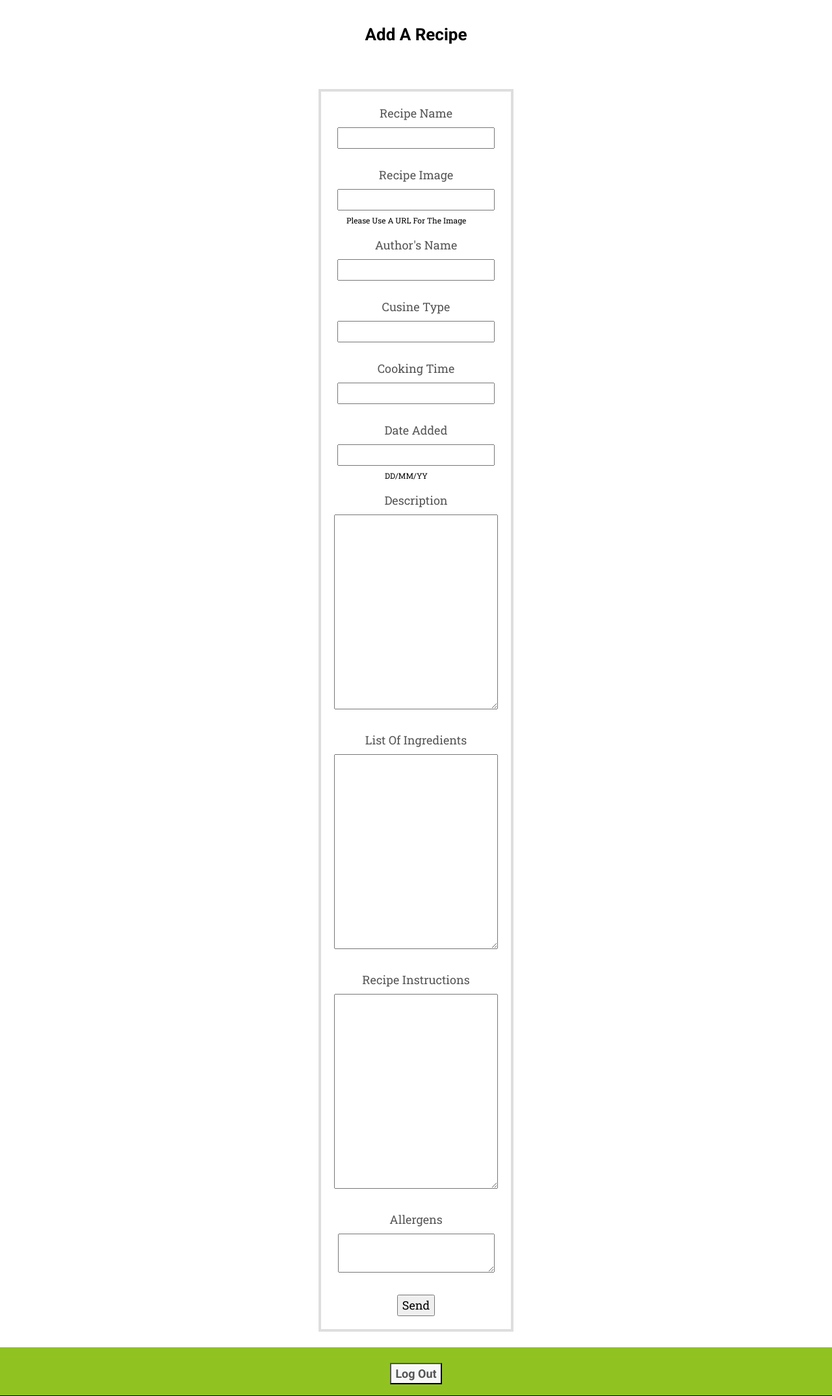
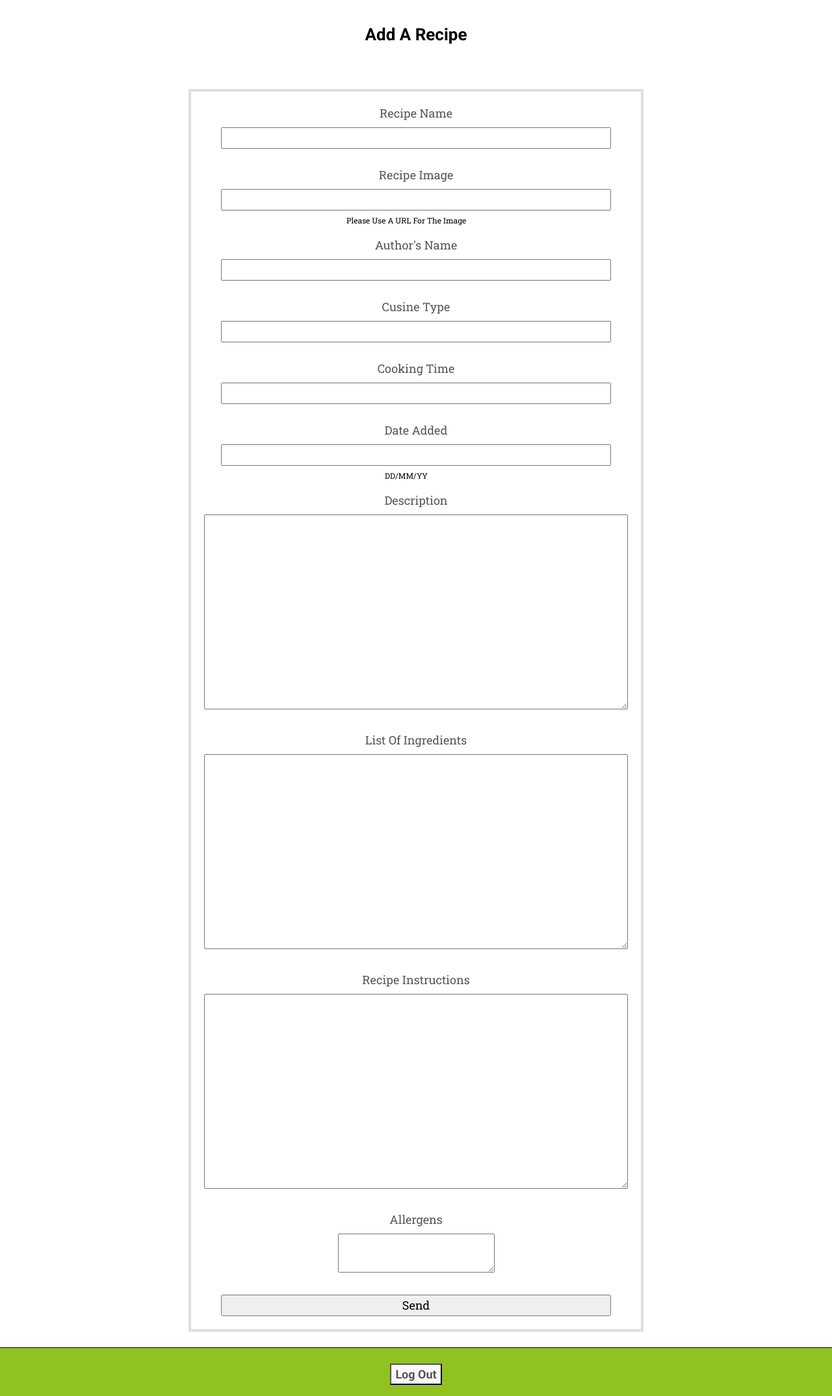
Before and after one commit to cball1990/cookbook-milestone, a Flask app: page /addrecipe in a window 1280 px wide. Shown: the part 134-2283 px from the top of the page at 65% size. Run offline with Flask 2, Linux system fonts and the light colour scheme; parts of the project's set-up code (start-up, migrations or seed data) failed here and were passed over; some libraries are stand-ins or nearby versions.

Commit message:
making improvements from feedback given by assessor. improved defensive design and responsiveness of website

```diff
--- a/app.py
+++ b/app.py
@@ -3,6 +3,7 @@ from flask import Flask, render_template, redirect, request, session, url_for, B
 from flask_pymongo import PyMongo
 from pymongo import ReturnDocument
 from bson.objectid import ObjectId
+from decouple import config
 from flask_login import LoginManager
 from forms import recipeForm
 from forms import loginForm
@@ -11,12 +12,15 @@ from forms import editRecipeForm
 from forms import sortfield
 import bcrypt
 
+if os.path.exists("env.py"):
+    import env
 
 
 app = Flask(__name__)
 app.config["MONGO_DBNAME"] = "book"
-app.config["MONGO_URI"] = os.getenv('MONGO_URI', 'mongodb://localhost')
-app.secret_key = os.getenv('SECRET_KEY')
+app.config["MONGO_URI"] = os.environ.get('MONGO_URI', 'mongodb://localhost')
+app.secret_key = os.environ.get('SECRET_KEY')
+
 
 
 
--- a/forms.py
+++ b/forms.py
@@ -1,5 +1,5 @@
 from flask_wtf import FlaskForm
-from wtforms import TextField, TextAreaField, SubmitField, IntegerField, SelectField
+from wtforms import TextField, TextAreaField, SubmitField, IntegerField, SelectField, DateField, PasswordField
 from wtforms import validators, ValidationError
 from datetime import time
 
@@ -23,7 +23,7 @@ class editRecipeForm(FlaskForm):
     author = TextField("Author's Name",[validators.Required("Please enter The Recipe Creators Name.")])
     cuisine = TextField("Cusine Type",[validators.Required("Please enter The Cuisine Category")])
     time_taken = TextField("Cooking Time",[validators.Required("Please enter The Length Of Time It Take To Make The Recipe.")])
-    date_added = TextField("Date Added",[validators.Required("Please enter Todays Date In The Format dd/mm/yyyy.")])
+    date_added = DateField("Date Added",[validators.Required("Please enter Todays Date In The Format dd/mm/yyyy.")])
     desc = TextAreaField("Description",[validators.Required("Please enter A Description For The Recipe.")])
     ingredients = TextAreaField("List Of Ingredients",[validators.Required("Please enter The Ingredients Needed For The Recipe.")])
     instructions = TextAreaField("Recipe Instructions",[validators.Required("Please enter The Instructions For The Recipe.")])
@@ -31,14 +31,10 @@ class editRecipeForm(FlaskForm):
     upvotes = IntegerField("Upvotes")
     submit = SubmitField("Send")
 
-class loginForm(FlaskForm):
-    username = TextField("Email Address", [validators.Required("Please Provide Your Email Address"), validators.Email("Please Provide Your Email Address")])
-    password = TextField("Password", [validators.Required("Please Provide Your Password")])
-    submit = SubmitField("Login")
 
 class signupForm(FlaskForm):
     username = TextField("Email Address", [validators.Required("Please Provide Your Email Address"), validators.Email("Please Provide Your Email Address")])
-    password = TextField("Password", [validators.Required("Please Provide Your Password")])
+    password = PasswordField("Password", [validators.Required("Please Provide Your Password")])
     submit = SubmitField("Sign Up")
 
 
--- a/static/css/main.css
+++ b/static/css/main.css
@@ -226,6 +226,16 @@
   height: 100%;
   padding: 20px; }
 
+@media only screen and (min-width: 992px) {
+    .add-form {
+        width: 700px;
+    }
+    .add-form input {
+        width: 600px;
+    }
+    }
+
+
 .text-area {
   width: 100%;
   height: 300px; }
@@ -255,4 +265,21 @@
   text-decoration: none;
   list-style-type: none; }
 
+.footer {
+  background-color: #90c322;
+  width: 100%;
+  height: 75px;
+  text-align: center;
+  border-top: 1px solid black; }
+}
+.fill-screen {
+    height: auto;
+}
+
+@media only screen and (min-width: 892px) {
+    .fill-screen {
+    height: 800px;
+}
+
+}
 /*# sourceMappingURL=main.css.map */
--- a/templates/add_recipe.html
+++ b/templates/add_recipe.html
@@ -38,8 +38,8 @@
                        <br>
                        <br>
                        {{ form.img.label }}<br>
-                       {{ form.img }}
-                       <p class="detail-minor-data">Please Use A URL For The Image</p>
+                       {{ form.img }} <br>
+                       <p class="detail-minor-data">Please Use A URL For The Image</p><br>
                        {{ form.author.label }}<br>
                        {{ form.author }}
                        <br>
@@ -53,7 +53,7 @@
                        <br>
                        <br>
                        {{ form.date_added.label }}<br>
-                       {{ form.date_added }}
+                       {{ form.date_added }}<br>
                        <p class="detail-minor-data">DD/MM/YY</p><br>
                        {{ form.desc.label }}<br>
                        {{ form.desc(class="text-area") }}
--- a/templates/base.html
+++ b/templates/base.html
@@ -12,7 +12,7 @@
     <link rel="stylesheet" href="{{ url_for('static', filename='css/main.css')}}" type="text/css">
     <script src="{{ url_for('static', filename='js/script.js')}}" type="text/javascript"></script>
 </head>
-<body>
+<body class="body">
     <div class="container-fluid top-bar">
         <div class="row">
             <div class="col-sm-12">
@@ -36,8 +36,8 @@
 
     {% block content %}
     {% endblock %}
-<footer>
-    <div class="container-fluid top-bar">
+<footer class="footer">
+    <div class="container-fluid ">
         <br>
         <span><a href="{{url_for('logout')}}"><button class="recipe-btn">Log Out</button></a></span>
     </div>
--- a/templates/recipedetail.html
+++ b/templates/recipedetail.html
@@ -1,7 +1,7 @@
 {% extends 'base.html' %}
 {% block content %}
 <br>
-<div class="container">
+<div class="container fill-screen">
 
         <div class="row">
             <div class="col-sm-12 col-md-5">
```
Also changed, not shown: templates/editrecipe.html (+3 -7 lines), .theia/settings.json (added), 2 other files.
